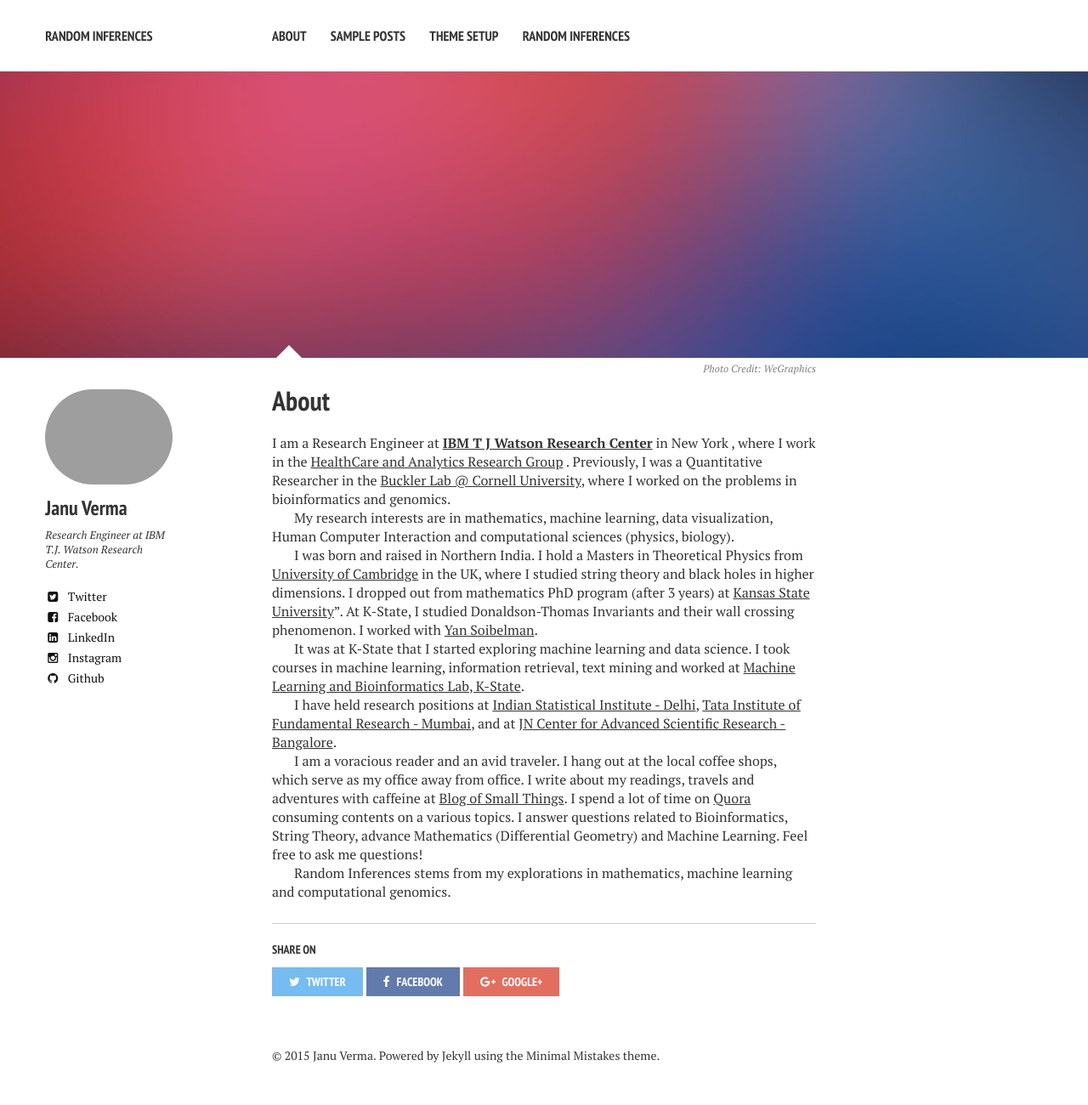
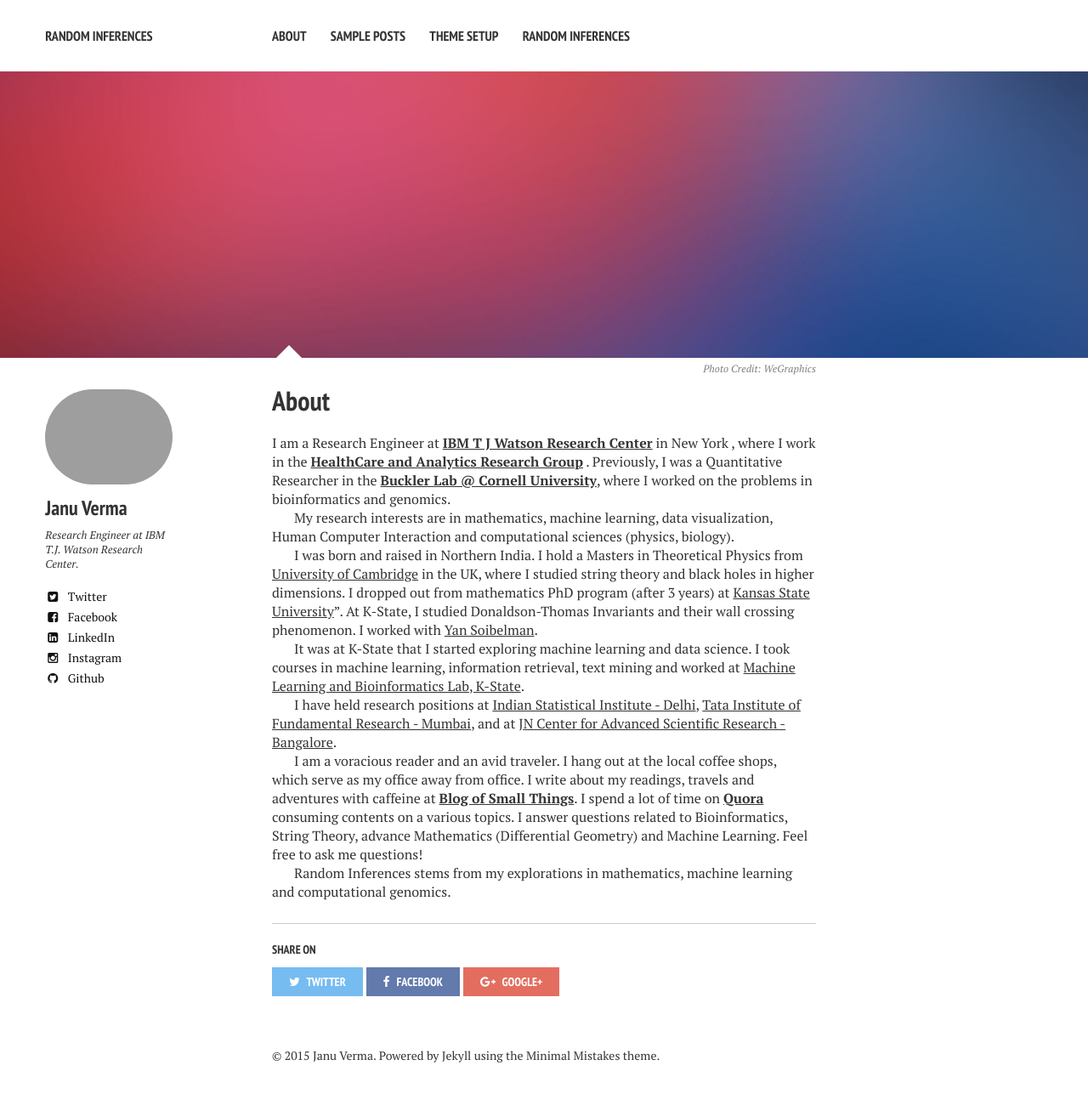
Before and after one commit to Jverma/Jverma.github.io, a Jekyll site: the page built from about/index.md, in a window 1280 px wide. Shown: the whole page at 85% size. Built offline with Jekyll 4.4.1, drawn with Linux system fonts in a browser that asks for light colours; nearby versions of some CDN libraries.

Commit message:
about changed 2

```diff
--- a/about/index.md
+++ b/about/index.md
@@ -9,9 +9,11 @@ image:
   credit: WeGraphics
   creditlink: http://wegraphics.net/downloads/free-ultimate-blurred-background-pack/
 ---
-I am a Research Engineer at [**IBM T J Watson Research Center**](http://www.research.ibm.com) in New York , where I work in the [HealthCare and Analytics Research Group](http://www.research.ibm.com/healthcare/) . Previously, I was a Quantitative Researcher in the [Buckler Lab @ Cornell University](http://www.maizegenetics.net), where I worked on the problems in bioinformatics and genomics.
+I am a Research Engineer at [**IBM T J Watson Research Center**](http://www.research.ibm.com) in New York , where I work in the [**HealthCare and Analytics Research Group**](http://www.research.ibm.com/healthcare/) . Previously, I was a Quantitative Researcher in the [**Buckler Lab @ Cornell University**](http://www.maizegenetics.net), where I worked on the problems in bioinformatics and genomics.
+
 
 My research interests are in mathematics, machine learning, data visualization, Human Computer Interaction and computational sciences (physics, biology).
+
 
 I was born and raised in Northern India. I hold a Masters in Theoretical Physics from [University of Cambridge](https://www.cam.ac.uk) in the UK, where I studied string theory and black holes in higher dimensions. I dropped out from mathematics PhD program (after 3 years) at [Kansas State University](https://www.ksu.edu)". At K-State, I studied Donaldson-Thomas Invariants and their wall crossing phenomenon. I worked with [Yan Soibelman](http://www.math.ksu.edu/~soibel/).
 
@@ -19,7 +21,7 @@ It was at K-State that I started exploring machine learning and data science. I
 
 I have held research positions at [Indian Statistical Institute - Delhi](http://www.isid.ac.in/), [Tata Institute of Fundamental Research - Mumbai](http://www.theory.tifr.res.in), and at [JN Center for Advanced Scientific Research - Bangalore](http://www.jncasr.ac.in).
 
-I am a voracious reader and an avid traveler. I hang out at the local coffee shops, which serve as my office away from office. I write about my readings, travels and adventures with caffeine at [Blog of Small Things](http://januverma.tumblr.com/).
-I spend a lot of time on [Quora](https://www.quora.com/Janu-Verma-2) consuming contents on a various topics. I answer questions related to Bioinformatics, String Theory, advance Mathematics (Differential Geometry) and Machine Learning. Feel free to ask me questions!
+I am a voracious reader and an avid traveler. I hang out at the local coffee shops, which serve as my office away from office. I write about my readings, travels and adventures with caffeine at [**Blog of Small Things**](http://januverma.tumblr.com/).
+I spend a lot of time on [**Quora**](https://www.quora.com/Janu-Verma-2) consuming contents on a various topics. I answer questions related to Bioinformatics, String Theory, advance Mathematics (Differential Geometry) and Machine Learning. Feel free to ask me questions!
 
 Random Inferences stems from my explorations in mathematics, machine learning and computational genomics.
```
